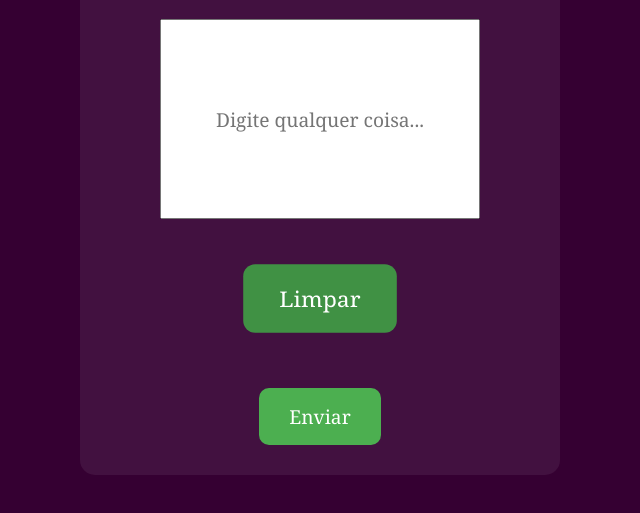
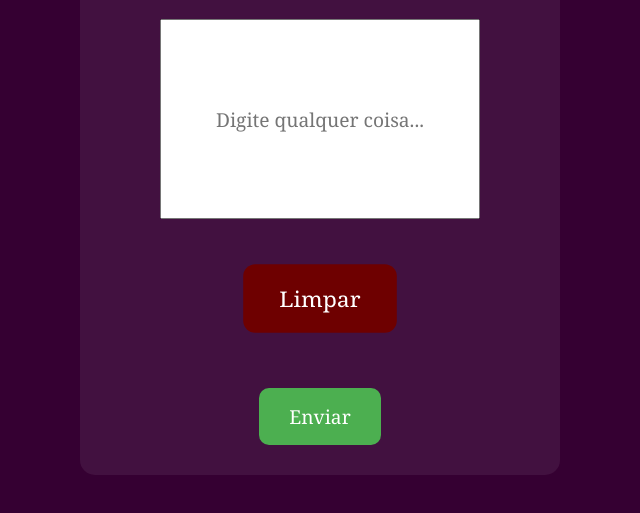
Before and after one commit to rfaelvitor/Testing_an_API_v2, a plain HTML site: page BOT_TEXT/index2.html in a window 1280 px wide. In both pictures the pointer is over the input "Limpar". Shown: the part 205-718 px from the top of the page, without its empty margins (0-640 px from the left). Drawn offline with Linux system fonts and the light colour scheme.

Commit message:
Update style copy.css

```diff
--- a/BOT_TEXT/style copy.css
+++ b/BOT_TEXT/style copy.css
@@ -59,7 +59,7 @@ body {
 }
 
 #reset:hover {
-    background-color: #409144;
+    background-color: rgb(110, 0, 0);
     transform: scale(1.2);
 }
 
```
